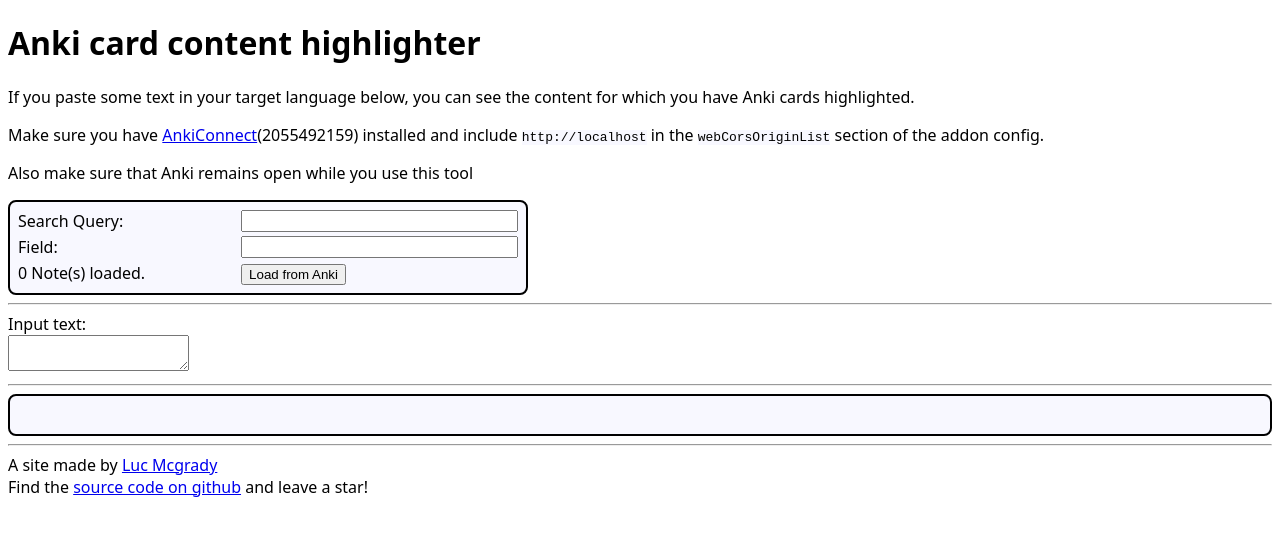
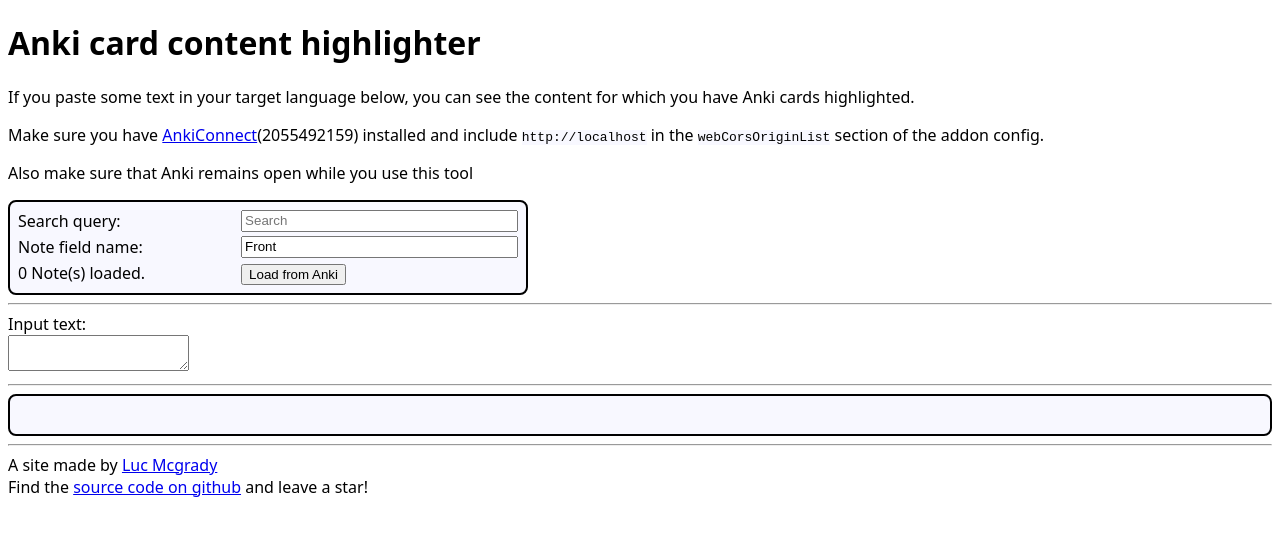
Before and after one commit to Luc-Mcgrady/anki-highlighter, a SvelteKit app: page / in a window 1280 px wide. Shown: the top 536 px of the page. Built offline with nearby package versions, Linux system fonts and the light colour scheme.

Commit message:
Change defaults

```diff
--- a/src/routes/+page.svelte
+++ b/src/routes/+page.svelte
@@ -5,7 +5,7 @@
 	import { searched_field } from "./globals";
 
 	let search = "";
-	let field = "";
+	let field = "Front";
 	let value = "";
 
 	let info = {};
@@ -49,12 +49,12 @@
 	class="section"
 >
 	<label>
-		Search Query:
-		<input type="text" bind:value={search} />
+		Search query:
+		<input type="text" placeholder="Search" bind:value={search} />
 	</label>
 	<label>
-		Field:
-		<input type="text" bind:value={field} />
+		Note field name:
+		<input type="text" placeholder="Field" bind:value={field} />
 	</label>
 	{#if loading}
 		<div>Updating card list...</div>
```
